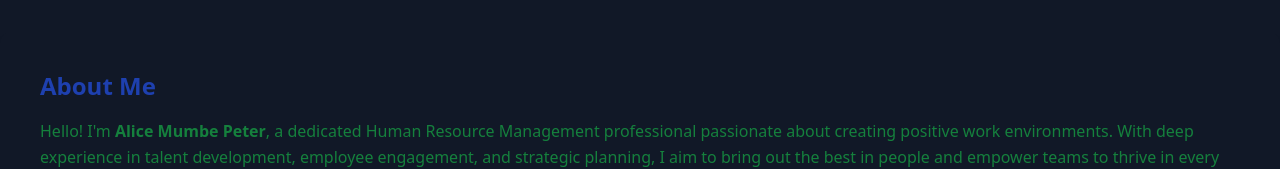
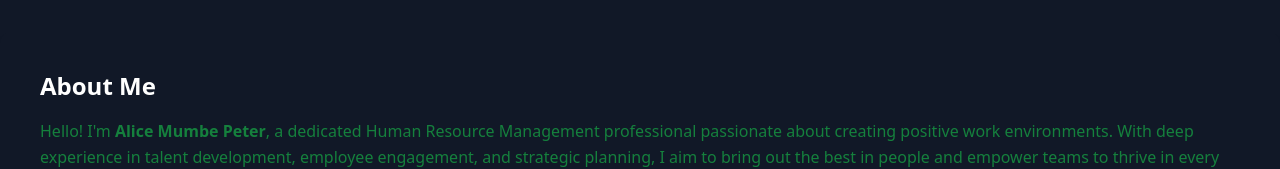
Before and after one commit to architectPhilemon/alice-portfolio, a plain HTML site: page index.html in a window 1280 px wide. Shown: the part 630-799 px from the top of the page. Drawn offline with nearby package versions, Linux system fonts and the light colour scheme; files whose address does not match are found by name.

Commit message:
Update index.html

```diff
--- a/index.html
+++ b/index.html
@@ -112,7 +112,7 @@
   <!-- About Me -->
   <section class="bg-gray-900 text-white py-10 shadow-md">
     <div class="bg-brown p-6 md:p-10 rounded-2xl shadow-lg">
-      <h2 class="text-2xl font-semibold text-blue-800 mb-4">About Me</h2>
+      <h2 class="text-2xl font-semibold text-brown-800 mb-4">About Me</h2>
       <p class="text-green-700 leading-relaxed text-decoration-italic">
         Hello! I'm <strong>Alice Mumbe Peter</strong>, a dedicated Human Resource Management professional
         passionate about creating positive work environments. With deep experience in talent development,
```
